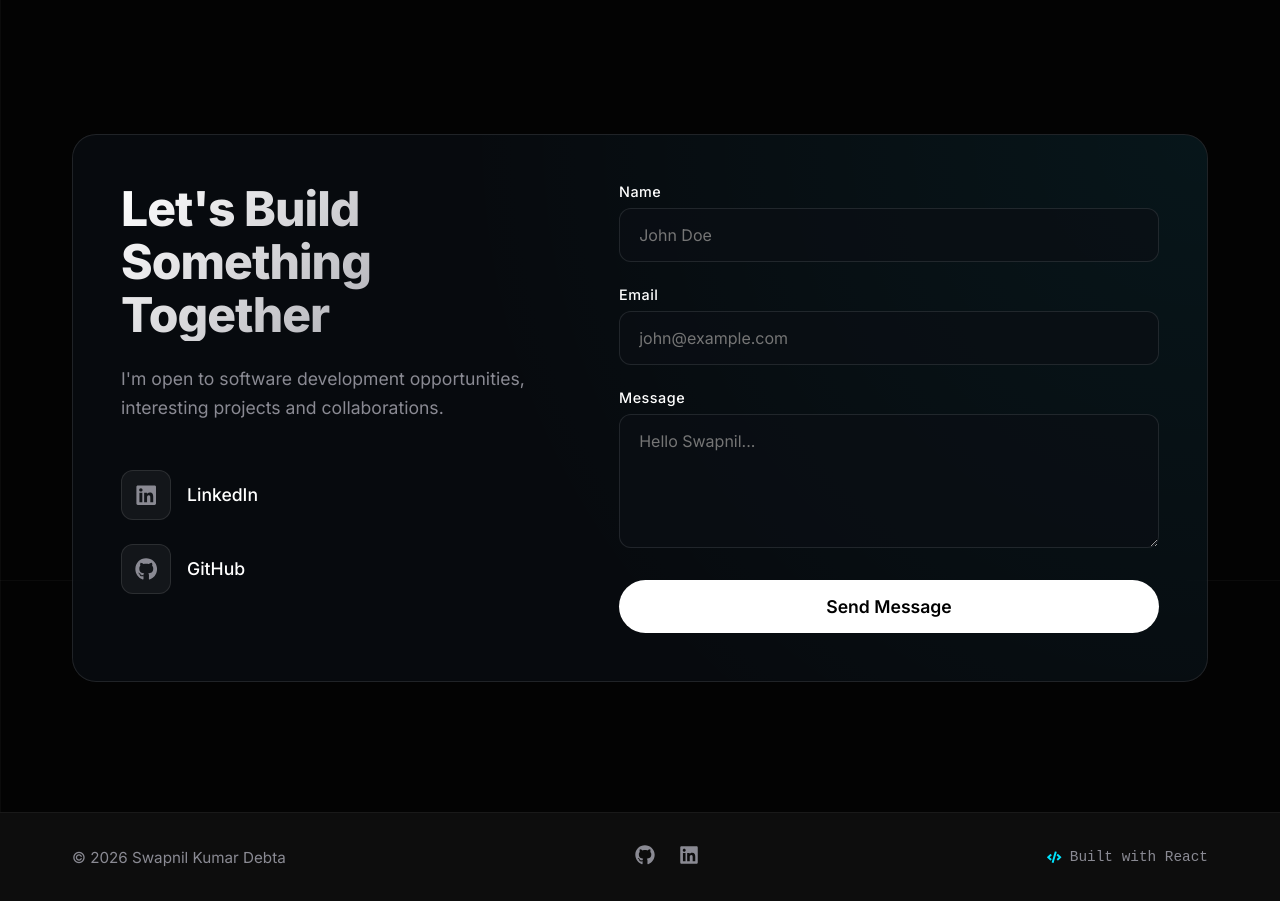
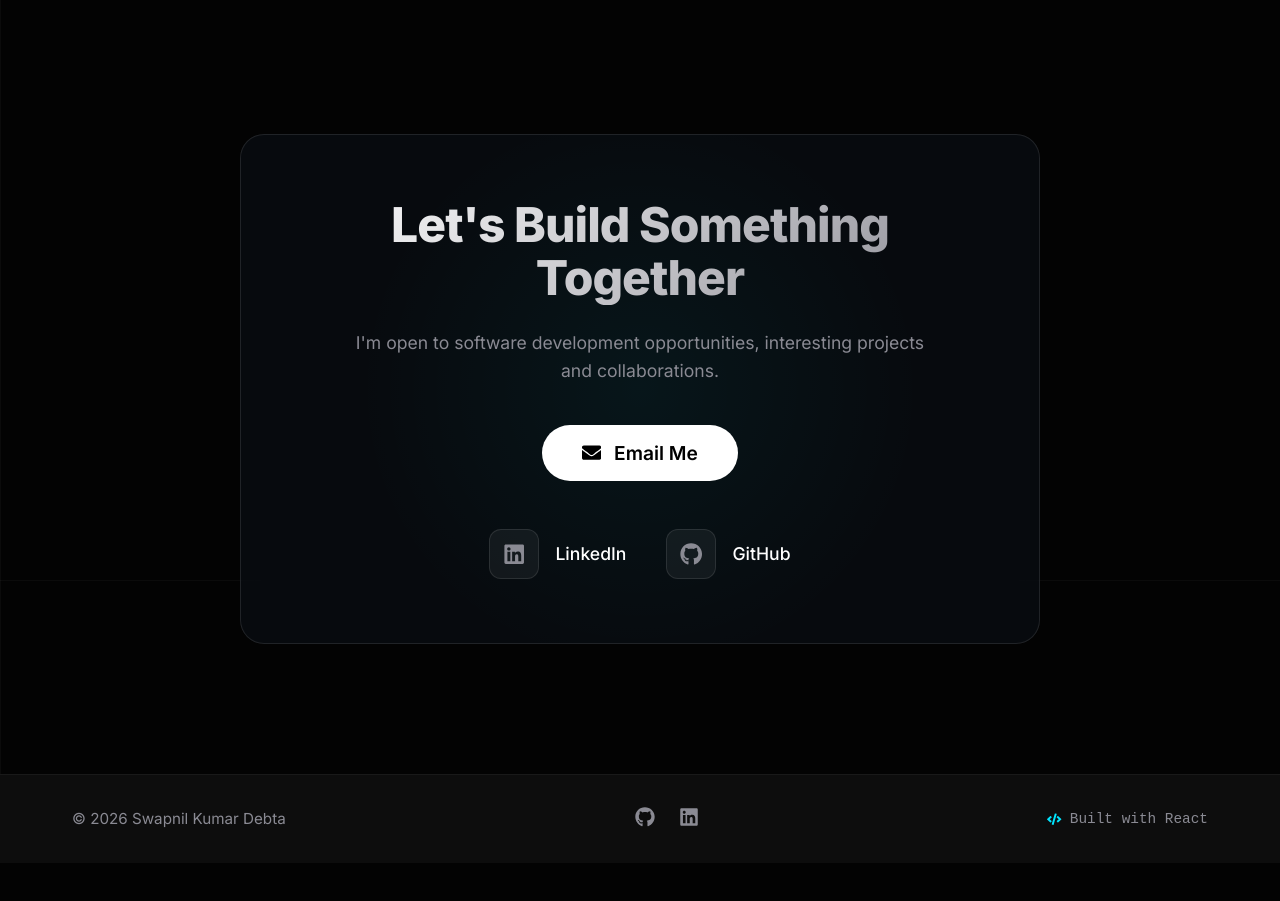
Before and after one commit to swapnilkumardebta/Portfolio, a React app: page / in a window 1280 px wide. Shown: the part 5820-6721 px from the top of the page. After the commit the page ends 6683 px from the top, so only its background shows below. Built offline with nearby package versions, Linux system fonts and the light colour scheme; the HTML template or start-up script is replaced by a standard one.

Commit message:
Refactor Contact section to replace form with direct email button

```diff
--- a/src/components/Contact.css
+++ b/src/components/Contact.css
@@ -3,13 +3,16 @@
 }
 
 .contact-container {
-  display: grid;
-  grid-template-columns: 1fr 1.2fr;
-  padding: 3rem;
-  gap: 3rem;
+  display: flex;
+  flex-direction: column;
+  align-items: center;
+  text-align: center;
+  padding: 4rem 3rem;
   border-radius: 24px;
   overflow: hidden;
   position: relative;
+  max-width: 800px;
+  margin: 0 auto;
 }
 
 /* Background Glow for container */
@@ -20,14 +23,17 @@
   left: 0;
   width: 100%;
   height: 100%;
-  background: radial-gradient(circle at top right, rgba(0, 243, 255, 0.05), transparent 60%);
+  background: radial-gradient(circle at center, rgba(0, 243, 255, 0.05), transparent 60%);
   pointer-events: none;
   z-index: 0;
 }
 
-.contact-info, .contact-form-wrapper {
+.contact-content {
   position: relative;
   z-index: 1;
+  display: flex;
+  flex-direction: column;
+  align-items: center;
 }
 
 .contact-heading {
@@ -43,13 +49,30 @@
   color: var(--text-muted);
   font-size: 1.1rem;
   line-height: 1.6;
+  margin-bottom: 2.5rem;
+  max-width: 600px;
+}
+
+.email-btn {
+  display: inline-flex;
+  align-items: center;
+  justify-content: center;
+  gap: 0.8rem;
+  padding: 1rem 2.5rem;
+  font-size: 1.2rem;
   margin-bottom: 3rem;
+  border-radius: 50px;
+  text-decoration: none;
+  font-weight: 600;
+  transition: all 0.3s ease;
 }
 
 .contact-links {
   display: flex;
-  flex-direction: column;
-  gap: 1.5rem;
+  flex-direction: row;
+  justify-content: center;
+  flex-wrap: wrap;
+  gap: 2.5rem;
 }
 
 .contact-link {
@@ -60,7 +83,7 @@
   font-weight: 500;
   font-size: 1.1rem;
   transition: all 0.3s ease;
-  width: fit-content;
+  text-decoration: none;
 }
 
 .contact-icon-wrapper {
@@ -89,105 +112,40 @@
   transform: translateY(-3px);
 }
 
-/* Form Styles */
-.contact-form {
-  display: flex;
-  flex-direction: column;
-  gap: 1.5rem;
-}
-
-.form-group {
-  display: flex;
-  flex-direction: column;
-  gap: 0.5rem;
-}
-
-.form-group label {
-  font-family: var(--font-display);
-  font-size: 0.9rem;
-  font-weight: 500;
-  color: var(--text-main);
-  letter-spacing: 0.5px;
-}
-
-.contact-form input,
-.contact-form textarea {
-  width: 100%;
-  padding: 1rem 1.2rem;
-  background: var(--bg-card);
-  border: 1px solid var(--border-color);
-  border-radius: 12px;
-  color: var(--text-main);
-  font-family: var(--font-sans);
-  font-size: 1rem;
-  transition: all 0.3s ease;
-  outline: none;
-}
-
-.contact-form input:focus,
-.contact-form textarea:focus {
-  border-color: var(--accent-cyan);
-  background: var(--bg-card-hover);
-  box-shadow: 0 0 0 2px rgba(0, 229, 255, 0.1);
-}
-
-.contact-form input.error,
-.contact-form textarea.error {
-  border-color: #ff5f56;
-}
-
-.contact-form textarea {
-  resize: vertical;
-  min-height: 120px;
-}
-
-.form-msg {
-  font-size: 0.9rem;
-  margin-top: -0.5rem;
-}
-
-.error-msg {
-  color: #ff5f56;
-}
-
-.success-msg {
-  color: #27c93f;
-}
-
-.submit-btn {
-  width: 100%;
-  padding: 1rem;
-  margin-top: 0.5rem;
-  font-size: 1.1rem;
-}
-
-@media (max-width: 992px) {
-  .contact-container {
-    grid-template-columns: 1fr;
-    padding: 3rem;
-  }
-}
-
 @media (max-width: 768px) {
   .contact-container {
-    padding: 2rem 1.5rem;
+    padding: 3rem 1.5rem;
   }
 
   .contact-heading {
     font-size: 2.2rem;
   }
+
+  .contact-links {
+    flex-direction: column;
+    gap: 1.5rem;
+    align-items: center;
+  }
 }
 
 @media (max-width: 480px) {
   .contact-container {
-    padding: 1.5rem 1rem;
+    padding: 2.5rem 1rem;
   }
+
   .contact-heading {
     font-size: 1.8rem;
   }
+
+  .email-btn {
+    width: 100%;
+    padding: 1rem 1.5rem;
+  }
+
   .contact-link {
     font-size: 0.95rem;
   }
+
   .contact-icon-wrapper {
     width: 40px;
     height: 40px;
--- a/src/components/Contact.jsx
+++ b/src/components/Contact.jsx
@@ -1,88 +1,10 @@
-import React, { useState } from 'react';
+import React from 'react';
 import { motion } from 'framer-motion';
-import { FaGithub, FaLinkedin } from 'react-icons/fa';
+import { FaGithub, FaLinkedin, FaEnvelope } from 'react-icons/fa';
 import './Contact.css';
 
 const Contact = () => {
-  const [formData, setFormData] = useState({
-    name: '',
-    email: '',
-    message: ''
-  });
-  const [formStatus, setFormStatus] = useState('');
-  const [errorMessage, setErrorMessage] = useState('');
-
-  const handleChange = (e) => {
-    const { name, value } = e.target;
-    setFormData(prev => ({ ...prev, [name]: value }));
-    // Clear error when user starts typing again
-    if (formStatus === 'error') {
-      setFormStatus('');
-      setErrorMessage('');
-    }
-  };
-
-  const handleSubmit = async (e) => {
-    e.preventDefault();
-
-    // Validation
-    if (!formData.name.trim()) {
-      setFormStatus('error');
-      setErrorMessage('Please enter your name.');
-      return;
-    }
-
-    const emailRegex = /^[^\s@]+@[^\s@]+\.[^\s@]+$/;
-    if (!formData.email.trim() || !emailRegex.test(formData.email)) {
-      setFormStatus('error');
-      setErrorMessage('Please enter a valid email address.');
-      return;
-    }
-
-    if (!formData.message.trim()) {
-      setFormStatus('error');
-      setErrorMessage('Please enter a message.');
-      return;
-    }
-
-    setFormStatus('sending');
-
-    const endpoint = import.meta.env.VITE_FORMSPREE_ENDPOINT;
-
-    if (!endpoint) {
-      console.warn('VITE_FORMSPREE_ENDPOINT is not configured.');
-      setFormStatus('error');
-      setErrorMessage('Form configuration is missing. Please configure Formspree endpoint.');
-      return;
-    }
-
-    try {
-      const response = await fetch(endpoint, {
-        method: 'POST',
-        headers: {
-          'Content-Type': 'application/json',
-          'Accept': 'application/json'
-        },
-        body: JSON.stringify(formData)
-      });
-
-      if (response.ok) {
-        setFormStatus('success');
-        setFormData({ name: '', email: '', message: '' });
-
-        // Reset success message after 5 seconds
-        setTimeout(() => {
-          setFormStatus('');
-        }, 5000);
-      } else {
-        setFormStatus('error');
-        setErrorMessage('Something went wrong. Please try again.');
-      }
-    } catch (error) {
-      setFormStatus('error');
-      setErrorMessage('Something went wrong. Please try again.');
-    }
-  };
+  const emailUrl = "https://mail.google.com/mail/?view=cm&fs=1&to=swapnildebta556@gmail.com&su=Let's%20Work%20Together&body=Hi%20Swapnil,%0A%0AI'd%20like%20to%20discuss%20a%20potential%20opportunity%20with%20you.%0A%0AThanks.";
 
   return (
     <section id="contact" className="contact-section">
@@ -94,11 +16,21 @@ const Contact = () => {
           viewport={{ once: true, amount: 0.3 }}
           transition={{ duration: 0.6 }}
         >
-          <div className="contact-info">
+          <div className="contact-content">
             <h2 className="contact-heading">Let's Build Something Together</h2>
             <p className="contact-text">
               I'm open to software development opportunities, interesting projects and collaborations.
             </p>
+
+            <a
+              href={emailUrl}
+              target="_blank"
+              rel="noopener noreferrer"
+              className="btn btn-primary email-btn"
+              aria-label="Email Me"
+            >
+              <FaEnvelope /> Email Me
+            </a>
 
             <div className="contact-links">
               <a href="https://www.linkedin.com/in/swapnil-kumar-debta/" target="_blank" rel="noopener noreferrer" className="contact-link">
@@ -111,67 +43,6 @@ const Contact = () => {
               </a>
             </div>
           </div>
-
-          <div className="contact-form-wrapper">
-            <form className="contact-form" onSubmit={handleSubmit}>
-              <div className="form-group">
-                <label htmlFor="name">Name</label>
-                <input
-                  type="text"
-                  id="name"
-                  name="name"
-                  autoComplete="name"
-                  value={formData.name}
-                  onChange={handleChange}
-                  placeholder="John Doe"
-                  className={formStatus === 'error' && errorMessage.includes('name') ? 'error' : ''}
-                />
-              </div>
-
-              <div className="form-group">
-                <label htmlFor="email">Email</label>
-                <input
-                  type="email"
-                  id="email"
-                  name="email"
-                  autoComplete="email"
-                  value={formData.email}
-                  onChange={handleChange}
-                  placeholder="john@example.com"
-                  className={formStatus === 'error' && errorMessage.includes('email') ? 'error' : ''}
-                />
-              </div>
-
-              <div className="form-group">
-                <label htmlFor="message">Message</label>
-                <textarea
-                  id="message"
-                  name="message"
-                  rows="5"
-                  value={formData.message}
-                  onChange={handleChange}
-                  placeholder="Hello Swapnil..."
-                  className={formStatus === 'error' && errorMessage.includes('message') ? 'error' : ''}
-                ></textarea>
-              </div>
-
-              {formStatus === 'error' && (
-                <p className="form-msg error-msg">{errorMessage}</p>
-              )}
-
-              {formStatus === 'success' && (
-                <p className="form-msg success-msg">Message Sent ✓</p>
-              )}
-
-              <button
-                type="submit"
-                className="btn btn-primary submit-btn"
-                disabled={formStatus === 'sending'}
-              >
-                {formStatus === 'sending' ? 'Sending...' : 'Send Message'}
-              </button>
-            </form>
-          </div>
         </motion.div>
       </div>
     </section>
```
